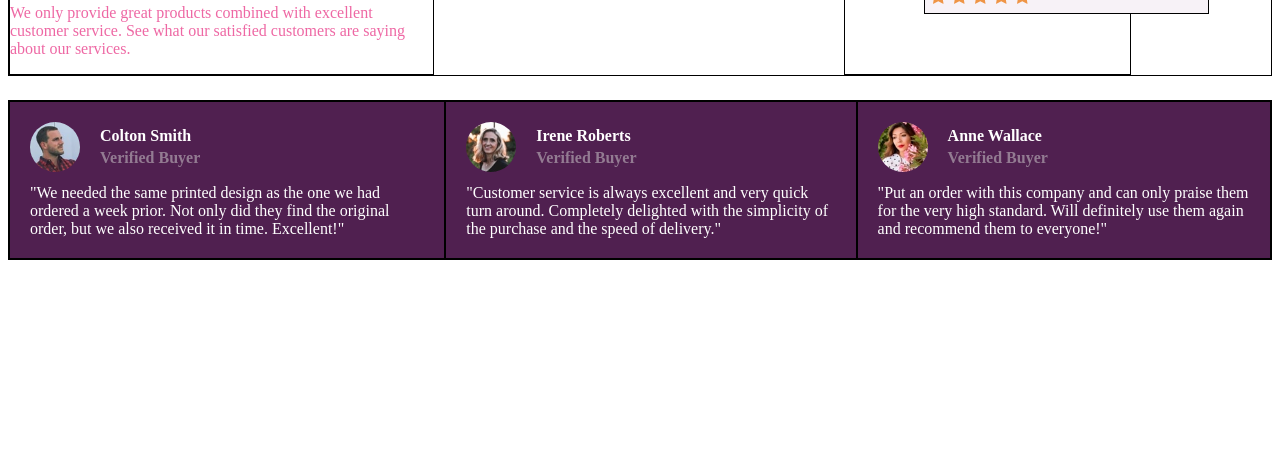
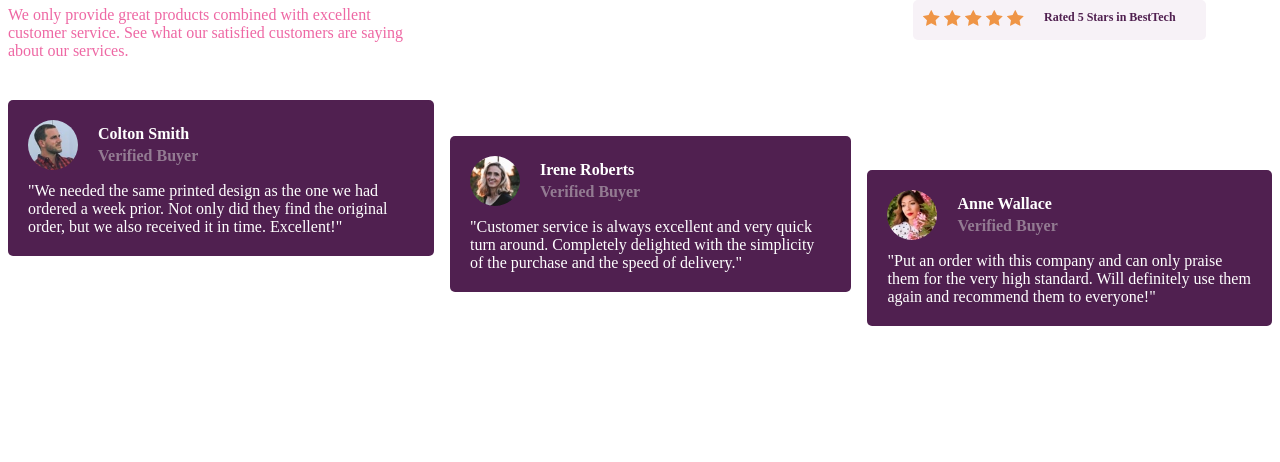
Before and after one commit to parvathy07r/social-proof-section, a plain HTML site: page index.html in a window 1280 px wide. Shown: the part 354-816 px from the top of the page. Drawn offline with Linux system fonts and the light colour scheme.

Commit message:
Added relative position to columns

```diff
--- a/index.html
+++ b/index.html
@@ -57,7 +57,7 @@
       </div>
     </div>
     <div class="bottom-div">
-      <div class="column">
+      <div class="column colOne">
         <div class="header">
           <img src="./images/image-colton.jpg" alt="" class="src">
           <div class="paragraphs">
@@ -76,7 +76,7 @@
 
       </div>
 
-      <div class="column">
+      <div class="column colTwo">
         <div class="header">
           <img src="./images/image-irene.jpg" alt="" class="src">
           <div class="paragraphs">
@@ -91,7 +91,7 @@
         </div>
         </div>
 
-        <div class="column">
+        <div class="column colThree">
           <div class="header">
             <img src="./images/image-anne.jpg" alt="" class="src">
             <div class="paragraphs">
--- a/styles.css
+++ b/styles.css
@@ -27,7 +27,7 @@ body {
 
 .three {
     position: relative;
-    left: 79px;
+    left: 70px;
 }
 
 .right-div {
@@ -39,13 +39,15 @@ body {
 
 .bottom-div {
     display: flex;
+    column-gap: 16px;
 }
 
 .rating {
     display: flex;
     background-color: hsl(300, 24%, 96%);
-    padding: 5px;
+    padding: 10px;
     column-gap: 20px;
+    border-radius: 5px;
 }
 
 .left-div {
@@ -74,6 +76,7 @@ body {
     display: flex;
     flex-direction: column;
     row-gap: 12px;
+    border-radius: 5px;
 }
 
 .header img {
@@ -113,13 +116,23 @@ body {
     color: white;
 }
 
+.colTwo {
+    position: relative;
+    top: 36px;
+}
+
+.colThree {
+    position: relative;
+    top: 70px;
+}
 
 
-.top-div,
+
+/* .top-div,
 .bottom-div,
 .left-div,
 .right-div,
 .rating,
 .column {
     border: 1px, solid, black;
-}
+} */
```
